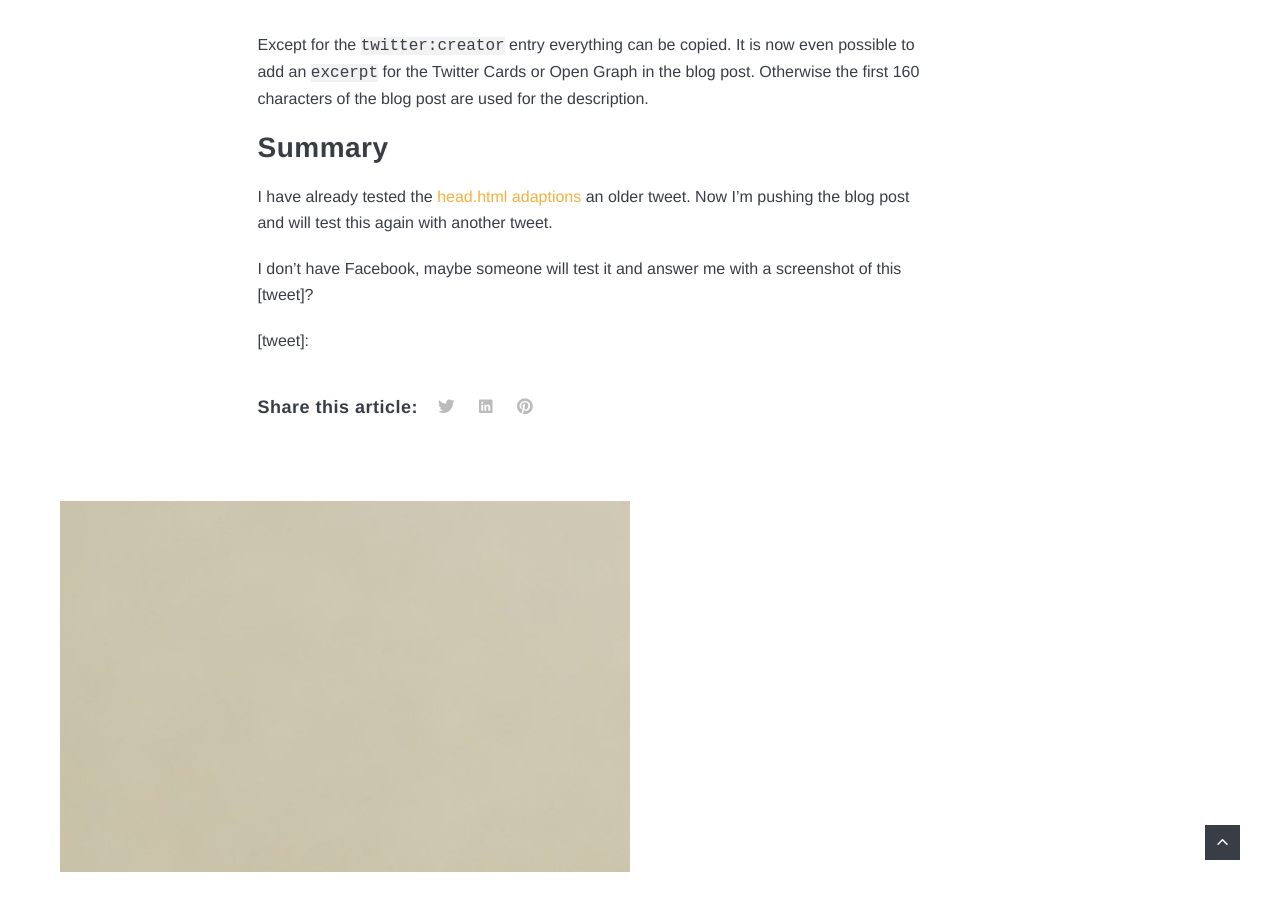
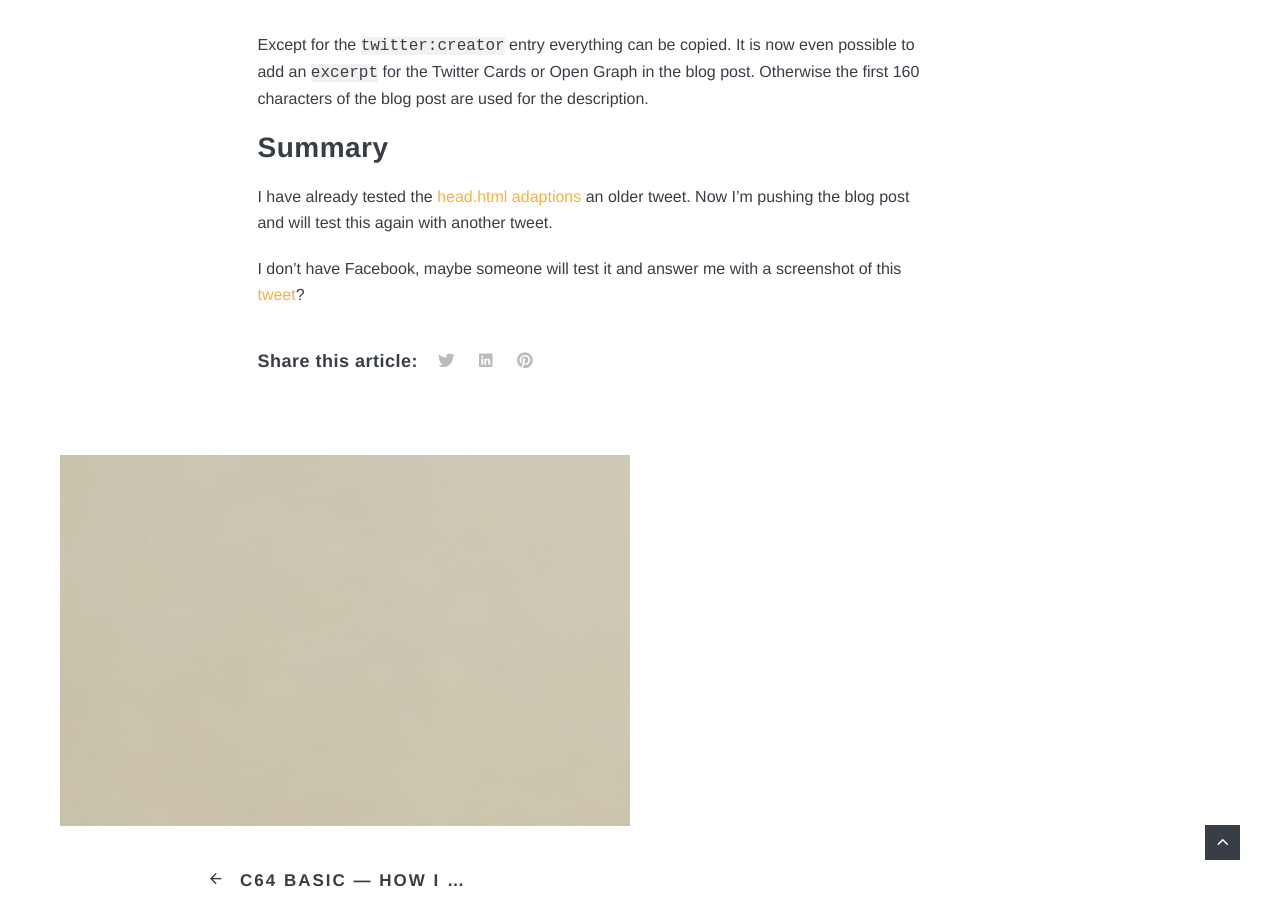
Before and after one commit to choas/choas.github.io, a Jekyll site: the page built from _posts/2020-05-26-jekyll-twitter-cards-and-open-graph.md, in a window 1280 px wide and 900 px high, scrolled down 2288 px. Built offline with Jekyll 4.4.1, drawn with Linux system fonts in a browser that asks for light colours; nearby versions of some CDN libraries; part of the change alters nothing that is shown.

Commit message:
add tweet link

```diff
--- a/_posts/2020-05-26-jekyll-twitter-cards-and-open-graph.md
+++ b/_posts/2020-05-26-jekyll-twitter-cards-and-open-graph.md
@@ -47,4 +47,4 @@ I don't have Facebook, maybe someone will test it and answer me with a screensho
 [Twitter Cards and Open Graph]: https://developer.twitter.com/en/docs/tweets/optimize-with-cards/guides/getting-started#twitter-cards-and-open-graph
 [Optimize Tweets with Cards]: https://developer.twitter.com/en/docs/tweets/optimize-with-cards/guides/getting-started
 [head.html adaptions]: https://github.com/choas/choas.github.io/commit/66462ece41f128df8fbd344792cfc2510d0d5b44
-[tweet]:
+[tweet]: https://twitter.com/choas/status/1265383243504857098
```
